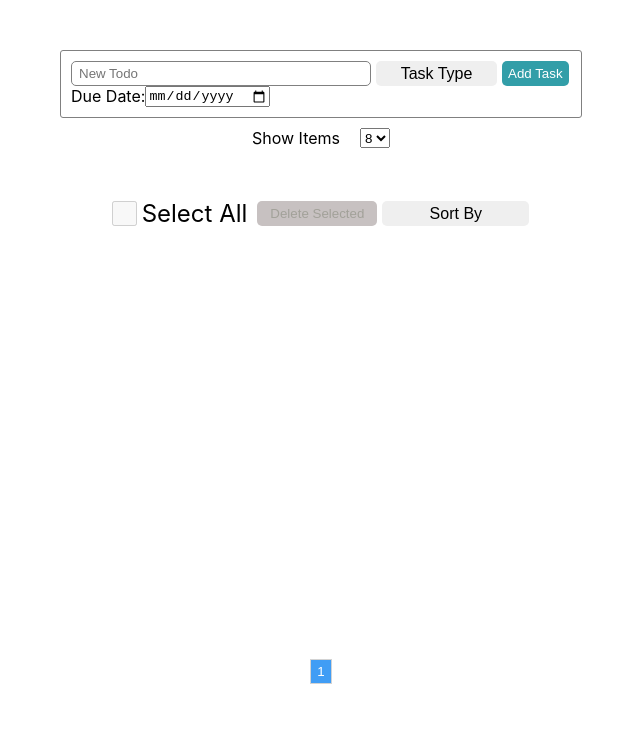
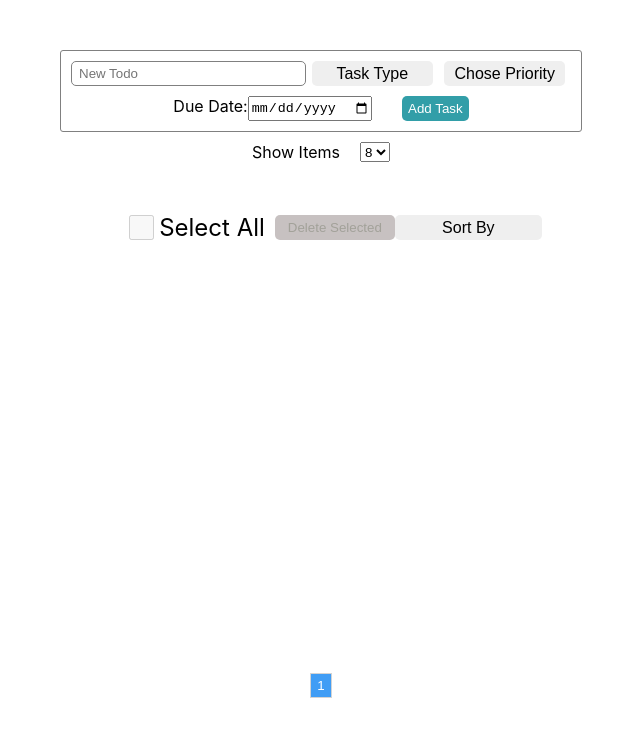
Before and after one commit to gurami98/todo-app-react, a React (Create React App) app: page / in a window 1280 px wide. Shown: the top 736 px of the page, without its empty margins (319-959 px from the left). Built offline with nearby package versions, Linux system fonts and the light colour scheme; the HTML template or start-up script is replaced by a standard one.

Commit message:
feature - due date warning, small bugfixes and code cleanup and refactoring

```diff
--- a/src/App.css
+++ b/src/App.css
@@ -25,7 +25,7 @@ ul li input[type=checkbox]{
 }
 
 ul li input[type=text]{
-  margin: 0 145px 0 30px;
+  margin: 0 0 0 30px;
   padding: 0;
   height: 21px;
   outline: none;
@@ -33,7 +33,7 @@ ul li input[type=text]{
   text-indent: 5px;
 }
 ul li span{
-  width: 300px;
+  width: 160px;
   margin-left: 30px;
   white-space: nowrap;
   text-overflow: ellipsis;
@@ -102,7 +102,8 @@ ul li span{
 .dropdown {
   position: relative;
   display: inline-block;
-  margin: 0 5px;
+  margin: 0 auto;
+  width: 122px;
 }
 
 /* Dropdown Content (Hidden by Default) */
@@ -181,3 +182,10 @@ ul li span{
 #checker .dropbtn{
   width: 147px;
 }
+
+.dropdown.second{
+}
+
+.red-overlay{
+  border: 2px solid red;
+}
--- a/src/App.js
+++ b/src/App.js
@@ -38,14 +38,31 @@ const App = () => {
 	const [text, setText] = useState('')
 	//const [filterText, setFilterText] = useState('')
 
+	const filterData = {
+		az: 'A-Z',
+		za: 'Z-A',
+		oldest: 'Oldest First',
+		newest: 'Newest First',
+		dueAsc: 'Due Ascending',
+		dueDesc: 'Due Descending',
+		prioAsc: 'Priority Asc',
+		prioDesc: 'Priority Desc',
+	}
+
+	const [filterDropdown, setFilterDropdown] = useState({filterDropdownShow: false,
+																												filterDropdownData: [filterData.az, filterData.za, filterData.oldest, filterData.newest, filterData.dueAsc,
+																																							filterData.dueDesc, filterData.prioAsc, filterData.prioDesc],
+																												filterDropdownText: 'Sort By'})
+	const [typeDropdown, setTypeDropdown] = useState({typeDropdownShow: false,
+																										typeDropdownData: ['University', 'Home', 'Work'],
+																										typeDropdownInput: '',
+																										typeDropdownText: 'Task Type'})
+	const [priorityDropdown, setPriorityDropdown] = useState({priorityDropdownShow: false,
+																														priorityDropdownData: ['Low', 'Normal', 'High'],
+																														priorityDropdownDataNumbers: [1, 2, 3],
+																														priorityDropdownText: 'Chose Priority'})
+
 	const [paginationInfo, setPaginationInfo] = useState({pageNumbers: 1, pagesToShow: 5, endPage: 1, startPage: 1})
-	const [typeDropdown, setTypeDropdown] = useState(		{typeDropdownShow: false,
-																																typeDropdownData: ['University', 'Home', 'Work'],
-																																typeDropdownInput: '',
-																																typeDropdownText: 'Task Type'})
-	const [filterDropdown, setFilterDropdown] = useState({filterDropdownShow: false,
-																																	filterDropdownData: ['A-Z', 'Z-A', 'Oldest First', 'Newest First', 'Due Ascending', 'Due Descending'],
-																																	filterDropdownText: 'Sort By'})
 
 	const [checkedAll, setCheckedAll] = useState(false)
 
@@ -66,28 +83,36 @@ const App = () => {
 		let tempArr = [...list]
 		setFilterDropdown({...filterDropdown, filterDropdownShow: !filterDropdown.filterDropdownShow, filterDropdownText: e.target.innerHTML})
 		switch(e.target.innerHTML) {
-			case 'A-Z':
+			case filterData.az:
 				tempArr = tempArr.sort((a, b) => a.text.localeCompare(b.text))
 				setList(tempArr)
 				break;
-			case 'Z-A':
+			case filterData.za:
 				tempArr = tempArr.sort((a, b) => b.text.localeCompare(a.text))
 				setList(tempArr)
 				break;
-			case 'Newest First':
+			case filterData.oldest:
+				tempArr = tempArr.sort((a,b) => new Date(a.timeAdded) - new Date(b.timeAdded))
+				setList(tempArr)
+				break;
+			case filterData.newest:
 				tempArr = tempArr.sort((a,b) => new Date(b.timeAdded) - new Date(a.timeAdded))
 				setList(tempArr)
 				break;
-			case 'Oldest First':
-				tempArr = tempArr.sort((a,b) => new Date(a.timeAdded) - new Date(b.timeAdded))
-				setList(tempArr)
-				break;
-			case 'Due Ascending':
+			case filterData.dueAsc:
 				tempArr = tempArr.sort((a,b) => new Date(a.dueDate) - new Date(b.dueDate))
 				setList(tempArr)
 				break;
-			case 'Due Descending':
+			case filterData.dueDesc:
 				tempArr = tempArr.sort((a,b) => new Date(b.dueDate) - new Date(a.dueDate))
+				setList(tempArr)
+				break;
+			case filterData.prioAsc:
+				tempArr = tempArr.sort((a,b) => a.priority - b.priority)
+				setList(tempArr)
+				break;
+			case filterData.prioDesc:
+				tempArr = tempArr.sort((a,b) => b.priority - a.priority)
 				setList(tempArr)
 				break;
 			default:
@@ -114,23 +139,16 @@ const App = () => {
 
 	const handleSubmit = (text) => {
 		if (text.trim() && typeDropdown.typeDropdownText !== 'Task Type' && dueDate.trim()) {
-			let d = new Date(),
-				seconds = '' + d.getSeconds(),
-				minutes = '' + d.getMinutes(),
-				hours = '' + d.getHours(),
-				month = '' + (d.getMonth() + 1),
-				day = '' + d.getDate(),
-				year = d.getFullYear();
-			if(seconds < 10) seconds = '0' + seconds
-			if(minutes < 10) minutes = '0' + minutes
-			if (month.length < 2) month = '0' + month;
-			if (day.length < 2) day = '0' + day;
-			let dateAdded = [year, month, day].join(' ').concat(" ", [hours, minutes, seconds].join(':'));
+			let dateAdded = new Date()
+			let priorityIndex = priorityDropdown.priorityDropdownData.indexOf(priorityDropdown.priorityDropdownText)
 
-			let newArr = [...list, {text, taskType: typeDropdown.typeDropdownText, dueDate, timeAdded: dateAdded, done: false, id: new Date().getTime()}]
+			let newArr = [...list, {text, taskType: typeDropdown.typeDropdownText, dueDate, timeAdded: dateAdded,
+															priority: priorityDropdown.priorityDropdownDataNumbers[priorityIndex], done: false, id: new Date().getTime()}]
 
 			setList(newArr)
 			setTypeDropdown({...typeDropdown, typeDropdownText: 'Task Type'})
+			setPriorityDropdown({...priorityDropdown, priorityDropdownText: 'Chose Priority'})
+			setDueDate('')
 			let listCount = newArr.length
 			let pageCount = Math.ceil(listCount / itemsToShow)
 			if (!listCount) setPaginationInfo({...paginationInfo, pageNumbers: [1]})
@@ -155,7 +173,10 @@ const App = () => {
 
 	const changePage = (page) => {
 		setActive(page)
-		if (page <= paginationInfo.pagesToShow) {
+		if(page < paginationInfo.pagesToShow){
+			// do nothing
+		}
+		else if (page <= paginationInfo.pagesToShow) {
 			setPaginationInfo({...paginationInfo, endPage: paginationInfo.pagesToShow, startPage: 1})
 		} else if (page >= pageCount - paginationInfo.pagesToShow + 1) {
 			setPaginationInfo({...paginationInfo, endPage: pageCount, startPage: pageCount - paginationInfo.pagesToShow + 1})
@@ -196,17 +217,13 @@ const App = () => {
 			if(item.done) isAnyItemChecked = true
 	})
 
-	// const handleFilterKeyPress = (e) => {
-	// 	if (e.key === 'Enter') filterItems()
-	// }
-	//
-	// const filterItems = () => {
-	// 	console.log(filterText)
-	// }
-
 	return (
 		<div className="App">
-			<Form handleSubmit={handleSubmit} text={text} setText={setText} dueDate={dueDate} setDueDate={setDueDate} typeDropdown={typeDropdown} setTypeDropdown={setTypeDropdown}/>
+			<Form handleSubmit={handleSubmit}
+			      text={text} setText={setText}
+			      dueDate={dueDate} setDueDate={setDueDate}
+			      typeDropdown={typeDropdown} setTypeDropdown={setTypeDropdown}
+			      priorityDropdown={priorityDropdown} setPriorityDropdown={setPriorityDropdown}/>
 			<Dropdown  paginationInfo={paginationInfo} setPaginationInfo={setPaginationInfo}
 								listCount={listCount} pageCount={pageCount}
 			           setActive={setActive} itemsToShow={itemsToShow}
@@ -216,9 +233,6 @@ const App = () => {
 				<input disabled={!listCount} type="checkbox" id="select-all" name="select-all" checked={checkedAll} onChange={() => tick()}/>
 				<label htmlFor="select-all">Select All</label>
 				<Button disabled={!isAnyItemChecked} onClick={()=>deleteSelected()}>Delete Selected</Button>
-				{/*<label htmlFor="filter-items" id="filter-label">Filter</label>*/}
-				{/*<input value={filterText} onChange={(e)=>setFilterText(e.target.value)} onKeyDown={handleFilterKeyPress} type="text" id="filter-items" name="filter-items"/>*/}
-				{/*<button type="button" onClick={filterItems}>Filter</button>*/}
 				<div className="dropdown">
 					<button ref={filterDropdownBtn} onClick={(e)=> showFilterDropDown(e)} className="dropbtn" type="button">{filterDropdown.filterDropdownText}</button>
 					<div id="myDropdown" ref={filterDropdownItemsRef} className={filterDropdown.filterDropdownShow ? "dropdown-content show" : "dropdown-content"}>
--- a/src/components/Form.js
+++ b/src/components/Form.js
@@ -10,10 +10,13 @@ const StyledForm = styled.form`
   padding: 10px;
   border: 1px solid gray;
   border-radius: 3px;
+	height: 60px;
+	align-content: space-between;
+	justify-content: center;
 
 	@media (max-width: 800px){
 		flex-direction: column;
-    height: 70px;
+    min-height: 150px;
     width: 360px;
 		justify-content: space-around;
 	}
@@ -25,7 +28,7 @@ const StyledForm = styled.form`
 const Input = styled.input`
   text-indent: 5px;
   border-radius: 5px;
-	width: 300px;
+	width: 235px;
   height: 25px;
   outline: none;
   border: 1px solid gray;
@@ -46,16 +49,25 @@ const Button = styled.button`
   border: 0;
   color: white;
   background-color: #329ea8;
+	margin-left: 30px;
+  @media (max-width: 800px){
+	  margin-left: 0;
+  }
 `
 
-const Form = ({text, setText, handleSubmit, typeDropdown, setTypeDropdown, dueDate, setDueDate}) => {
+const Form = ({text, setText, handleSubmit, typeDropdown, setTypeDropdown, priorityDropdown, setPriorityDropdown, dueDate, setDueDate}) => {
 	const dropdownItemsRef = useRef(null)
 	const dropdownBtn = useRef(null)
+	const dropdownItemsRef2 = useRef(null)
+	const dropdownBtn2 = useRef(null)
 
 	const handleClickOutside = (e) => {
 		document.removeEventListener("mousedown", handleClickOutside);
 		if (dropdownItemsRef.current && !dropdownBtn.current.contains(e.target) && !dropdownItemsRef.current.contains(e.target) && dropdownItemsRef.current.classList.contains('show')) {
 			setTypeDropdown({...typeDropdown, typeDropdownShow: false})
+		}
+		if (dropdownItemsRef2.current && !dropdownBtn2.current.contains(e.target) && !dropdownItemsRef2.current.contains(e.target) && dropdownItemsRef2.current.classList.contains('show')) {
+			setPriorityDropdown({...priorityDropdown, priorityDropdownShow: false})
 		}
 	}
 	document.addEventListener("mousedown", handleClickOutside);
@@ -70,7 +82,11 @@ const Form = ({text, setText, handleSubmit, typeDropdown, setTypeDropdown, dueDa
 
 	const showDropDown = (e) => {
 		e.preventDefault();
-		setTypeDropdown({...typeDropdown, typeDropdownShow: !typeDropdown.typeDropdownShow})
+		if(e.target.innerHTML === typeDropdown.typeDropdownText) {
+			setTypeDropdown({...typeDropdown, typeDropdownShow: !typeDropdown.typeDropdownShow})
+		}else{
+			setPriorityDropdown({...priorityDropdown, priorityDropdownShow: !priorityDropdown.priorityDropdownShow})
+		}
 	}
 
 	const handleInputChange = (e) => {
@@ -89,6 +105,10 @@ const Form = ({text, setText, handleSubmit, typeDropdown, setTypeDropdown, dueDa
 
 	const choseType = (e) => {
 		setTypeDropdown({...typeDropdown, typeDropdownText: e.target.innerHTML, typeDropdownShow: !typeDropdown.typeDropdownShow})
+	}
+
+	const chosePriority = (e) => {
+		setPriorityDropdown({...priorityDropdown, priorityDropdownText: e.target.innerHTML, priorityDropdownShow: !priorityDropdown.priorityDropdownShow})
 	}
 
 	const handleDate = (e) => {
@@ -114,11 +134,25 @@ const Form = ({text, setText, handleSubmit, typeDropdown, setTypeDropdown, dueDa
 					</div>
 				</div>
 			</div>
+
+			<div className="dropdown second">
+				<button ref={dropdownBtn2} onClick={(e)=> showDropDown(e)} className="dropbtn" type="button">{priorityDropdown.priorityDropdownText}</button>
+				<div id="myDropdown" ref={dropdownItemsRef2} className={priorityDropdown.priorityDropdownShow ? "dropdown-content show" : "dropdown-content"}>
+					<div className={"dropdown-items"}>
+						{priorityDropdown.priorityDropdownData.map(item => {
+							return(
+								<p onClick={chosePriority} key={item}>{item}</p>
+							)
+						})}
+					</div>
+				</div>
+			</div>
+			<label htmlFor="due-date">Due Date:</label>
+			<input value={dueDate} onChange={(e) => handleDate(e)} type="date" id="due-date" name="due-date"/>
+
 			<Button type='button' onClick={handleFormInput}>
 				Add Task
 			</Button>
-			<label htmlFor="due-date">Due Date:</label>
-			<input value={dueDate} onChange={(e) => handleDate(e)} type="date" id="due-date" name="due-date"/>
 		</StyledForm>
 	)
 }
```
Also changed, not shown: src/components/Item.js (+9 -1 lines), src/components/Pagination.js (+9 -2 lines).
